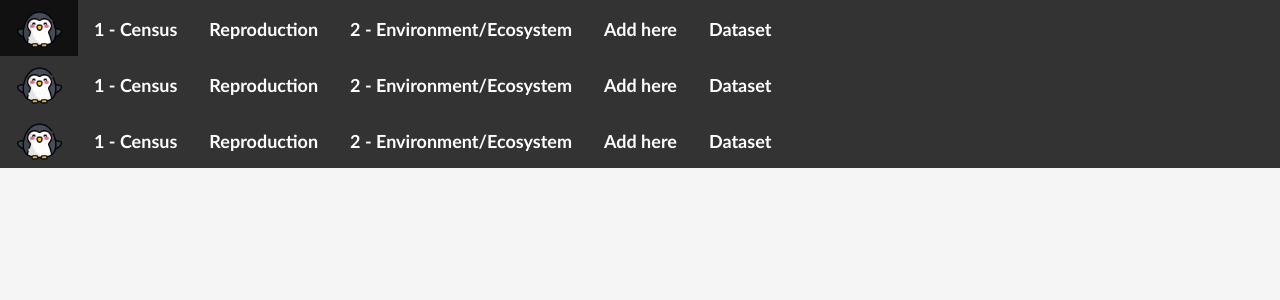
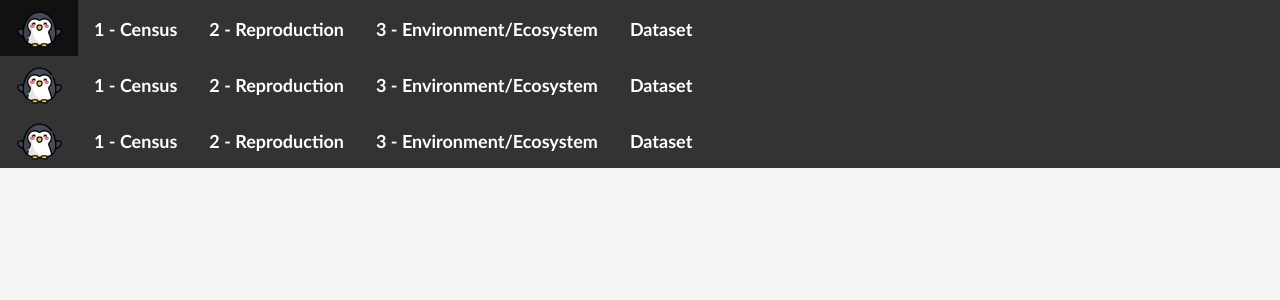
Before and after one commit to cynthiadwq/IDS-final-project, a Flask app: page / in a window 1280 px wide. Shown: the top 300 px of the page. Run offline with Flask 2, Linux system fonts and the light colour scheme.

Commit message:
update tab

```diff
--- a/navigation.py
+++ b/navigation.py
@@ -4,12 +4,8 @@ import streamlit as st
 from overview import overview
 from dataset import four_cs, dataset_description
 from environment_narrative import root
-<<<<<<< HEAD
 from reproduction import run_reproduction
-
-=======
 from census import census
->>>>>>> 84e3f6b171db2dc2afe261ca292c251ad442fde3
 
 def _max_width(amount=2000):
   max_width_str = f"max-width: {amount}px;"
--- a/templates/index.html
+++ b/templates/index.html
@@ -19,10 +19,10 @@
       <a href="#" onclick="setURL('http://localhost:8501/?p=census')">1 - Census</a>
     </li>
     <li>
-      <a href="#" onclick="setURL('http://localhost:8501/?p=reproduction')">Reproduction</a>
+      <a href="#" onclick="setURL('http://localhost:8501/?p=reproduction')">2 - Reproduction</a>
     </li>
     <li>
-      <a href="#" onclick="setURL('http://localhost:8501/?p=environment/ecosystem')">2 - Environment/Ecosystem</a>
+      <a href="#" onclick="setURL('http://localhost:8501/?p=environment/ecosystem')">3 - Environment/Ecosystem</a>
     </li>
     <!-- <li>
       <a href="#" onclick="setURL('http://localhost:8501/?p=results')">Results</a>
@@ -30,9 +30,6 @@
     <li>
       <a href="#" onclick="setURL('http://localhost:8501/?p=examples')">Examples</a>
     </li> -->
-    <li>
-      <a href="#" onclick="setURL('http://localhost:8501/?p=examples')">Add here</a>
-    </li>
     <li>
       <a href="#" onclick="setURL('http://localhost:8501/?p=dataset')">Dataset</a>
     </li>
```
